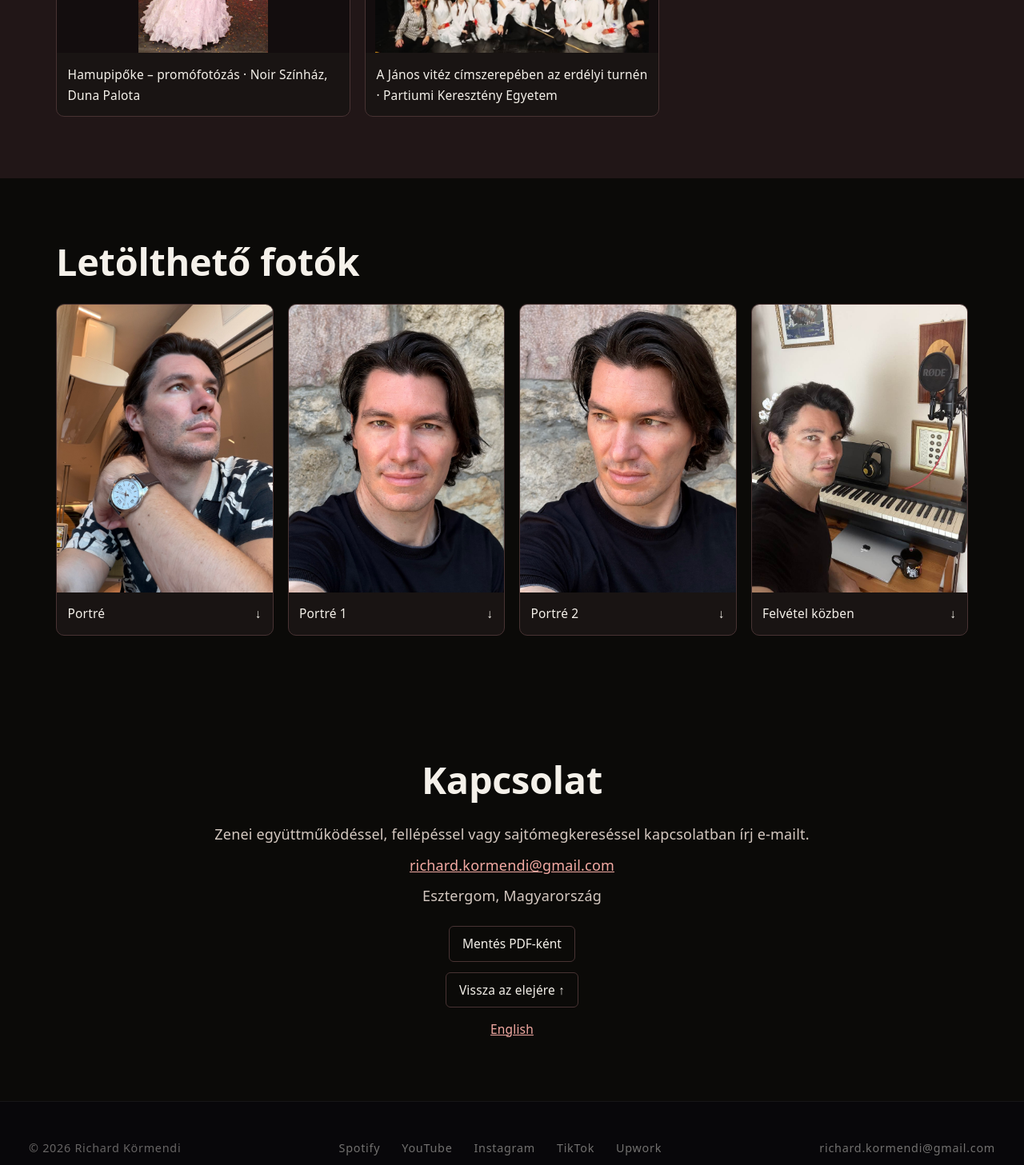
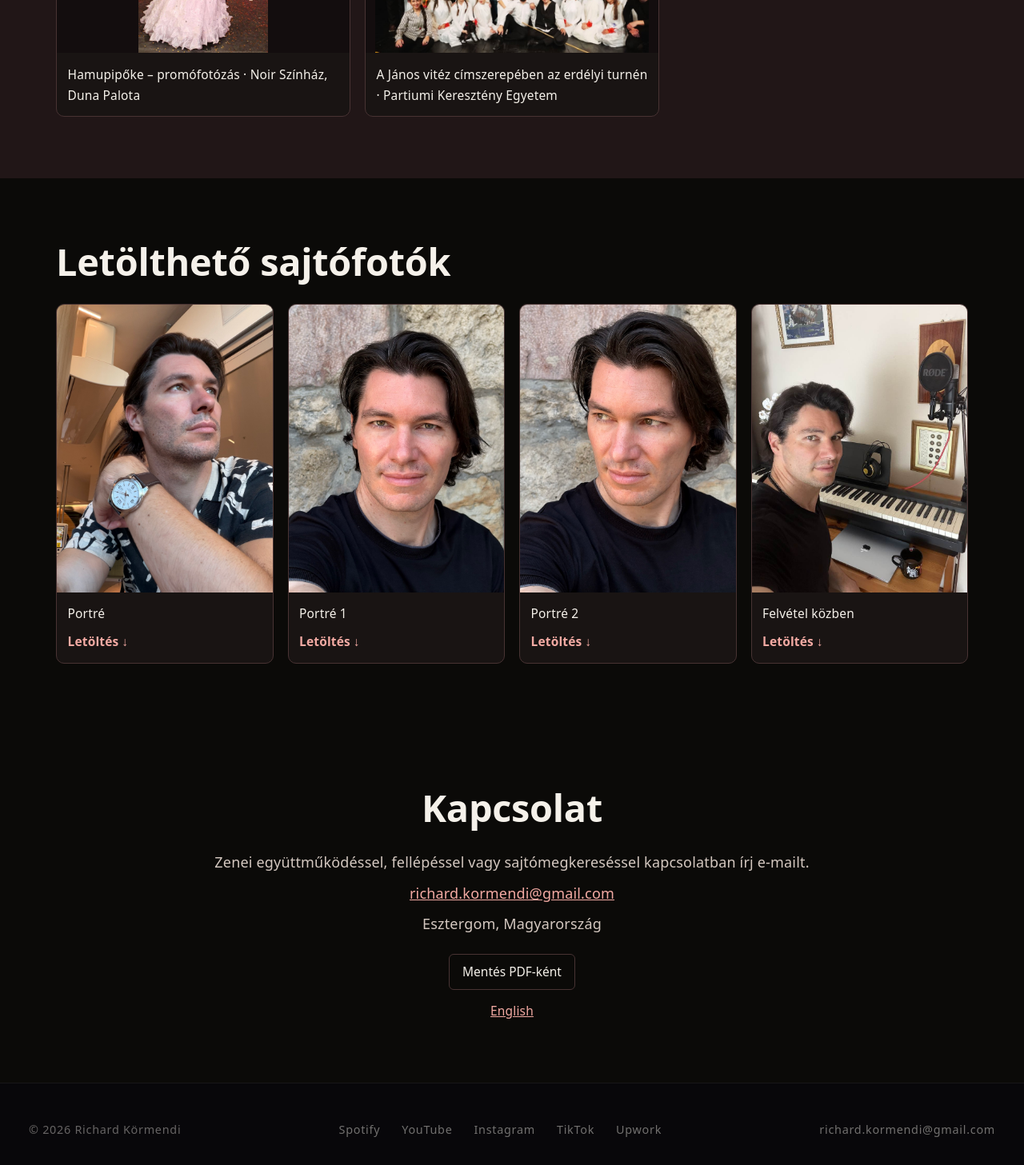
Before and after one commit to rickcircle/richard-kormendi-site, a React (Vite) app: page /bemutatkozas in a window 1280 px wide. Shown: the part 5222-6679 px from the top of the page at 80% size. Built offline with nearby package versions, Linux system fonts and the light colour scheme.

Commit message:
Add floating back-to-top and clear press photo downloads

```diff
--- a/src/pages/Epk.css
+++ b/src/pages/Epk.css
@@ -280,6 +280,8 @@
 .epk .epk-photo { display: block; text-decoration: none; color: var(--epk-ink); }
 .epk-photo img { width: 100%; aspect-ratio: 3 / 4; object-fit: cover; display: block; }
 .epk-photo > span { display: flex; justify-content: space-between; gap: 0.3rem; padding: 0.75rem; font-size: 0.86rem; }
+.epk-photo > .epk-photo-download { flex-direction: column; gap: 0.5rem; }
+.epk-photo-download strong { color: var(--epk-accent); font-weight: 700; }
 .epk-photo:hover { border-color: var(--epk-accent); }
 .epk-stage-grid, .epk-profile-videos { grid-template-columns: repeat(3, minmax(0, 1fr)); }
 .epk-stage-photo { margin: 0; }
@@ -288,7 +290,20 @@
 .epk-contact { text-align: center; }
 .epk-contact p { margin: 0.6rem 0; }
 .epk-print { margin-top: 0.65rem; }
-.epk-back-top { margin-top: 0.75rem; }
+.epk .epk-back-top {
+  position: fixed;
+  z-index: 10;
+  right: calc(0.75rem + env(safe-area-inset-right, 0px));
+  bottom: calc(0.75rem + env(safe-area-inset-bottom, 0px));
+  gap: 0.35rem;
+  border-color: var(--epk-accent);
+  border-radius: 999px;
+  background: var(--epk-card);
+  color: var(--epk-accent);
+  font-weight: 650;
+  box-shadow: 0 4px 16px #0008;
+}
+.epk .epk-back-top:hover { background: var(--epk-tint); }
 .epk-language { display: block; width: fit-content; margin: 0.75rem auto 0; font-size: 0.86rem; }
 
 @media (max-width: 960px) {
--- a/src/pages/Epk.jsx
+++ b/src/pages/Epk.jsx
@@ -187,6 +187,26 @@ function ReadingProgress() {
   );
 }
 
+function BackToTop({ menuRef, hu }) {
+  const [visible, setVisible] = useState(false);
+
+  useEffect(() => {
+    const observer = new IntersectionObserver(([entry]) => {
+      setVisible(!entry.isIntersecting && entry.boundingClientRect.bottom <= 0);
+    });
+    observer.observe(menuRef.current);
+    return () => observer.disconnect();
+  }, [menuRef]);
+
+  if (!visible) return null;
+
+  return (
+    <a className="epk-button epk-back-top" href="#eleje">
+      <span aria-hidden="true">↑</span> {hu ? "Elejére" : "Back to top"}
+    </a>
+  );
+}
+
 function HeroPortrait({ artistProfile, hu, onPlay }) {
   const dialog = useRef(null);
   const video = useRef(null);
@@ -232,6 +252,7 @@ export default function Epk({ artistProfile = false }) {
   const { lang } = useLang();
   const hu = lang === "hu";
   const [playing, setPlaying] = useState(null);
+  const menuRef = useRef(null);
 
   useEffect(() => {
     const previousTitle = document.title;
@@ -274,7 +295,7 @@ export default function Epk({ artistProfile = false }) {
                 : "Lyric tenor with original songs in Hungarian and English."}</p>
             )}
             {artistProfile ? (
-              <nav className="epk-actions" aria-label={hu ? "Az oldal tartalma" : "On this page"}>
+              <nav ref={menuRef} className="epk-actions" aria-label={hu ? "Az oldal tartalma" : "On this page"}>
                 <a className="epk-button epk-button-primary" href="#palyam">{hu ? "Pályám" : "Biography"}</a>
                 <a className="epk-button" href="#videok">{hu ? "Videók" : "Videos"}</a>
                 <a className="epk-button" href="#sajto">{hu ? "Sajtó" : "Press"}</a>
@@ -380,13 +401,22 @@ export default function Epk({ artistProfile = false }) {
 
         <section className={artistProfile ? "epk-section" : "epk-section epk-section-tinted"} aria-labelledby="epk-photos-heading">
           <div className="epk-wrap">
-            <h2 id="epk-photos-heading">{hu ? "Letölthető fotók" : "Press photos"}</h2>
+            <h2 id="epk-photos-heading">{artistProfile
+              ? (hu ? "Letölthető sajtófotók" : "Downloadable press photos")
+              : (hu ? "Letölthető fotók" : "Press photos")}</h2>
             <div className="epk-grid">
               {photos.map(photo => (
                 <a className="epk-card epk-photo" key={photo.name} href={photo.src} download={photo.name}
                   onClick={() => track("click", { label: `epk_photo_download: ${photo.name}` })}>
                   <img src={photo.src} alt="" loading="lazy" />
-                  <span>{photo.label[lang]} <span aria-hidden="true">↓</span></span>
+                  {artistProfile ? (
+                    <span className="epk-photo-download">
+                      <span>{photo.label[lang]}</span>
+                      <strong>{hu ? "Letöltés" : "Download"} <span aria-hidden="true">↓</span></strong>
+                    </span>
+                  ) : (
+                    <span>{photo.label[lang]} <span aria-hidden="true">↓</span></span>
+                  )}
                 </a>
               ))}
             </div>
@@ -406,19 +436,15 @@ export default function Epk({ artistProfile = false }) {
               {hu ? "Mentés PDF-ként" : "Save as PDF"}
             </button>
             {artistProfile && (
-              <>
-                <div className="epk-back-top">
-                  <a className="epk-button" href="#eleje">{hu ? "Vissza az elejére" : "Back to top"} ↑</a>
-                </div>
-                <a className="epk-language" href={hu ? "?lang=en" : "?lang=hu"} lang={hu ? "en" : "hu"}>
-                  {hu ? "English" : "Magyar"}
-                </a>
-              </>
+              <a className="epk-language" href={hu ? "?lang=en" : "?lang=hu"} lang={hu ? "en" : "hu"}>
+                {hu ? "English" : "Magyar"}
+              </a>
             )}
           </div>
         </section>
       </main>
       <Footer />
+      {artistProfile && <BackToTop menuRef={menuRef} hu={hu} />}
     </div>
   );
 }
```
